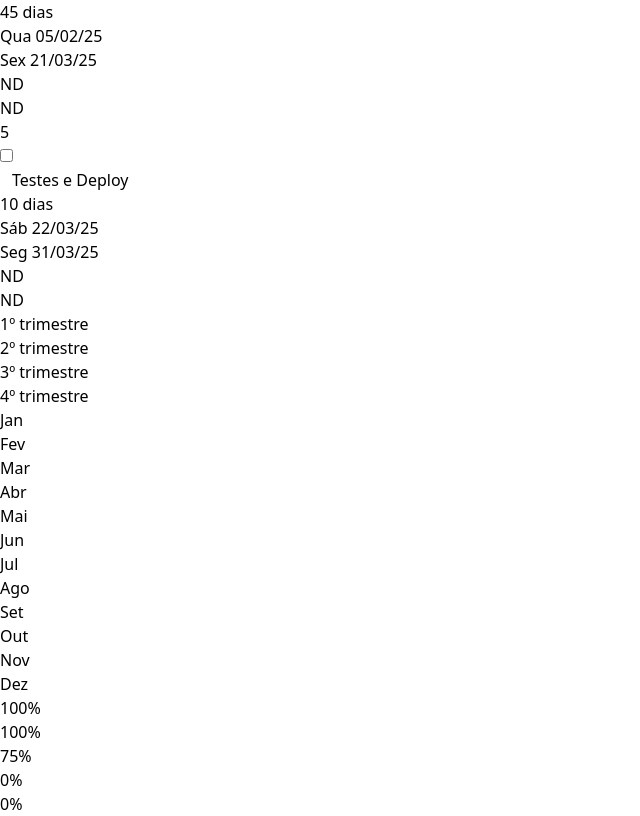
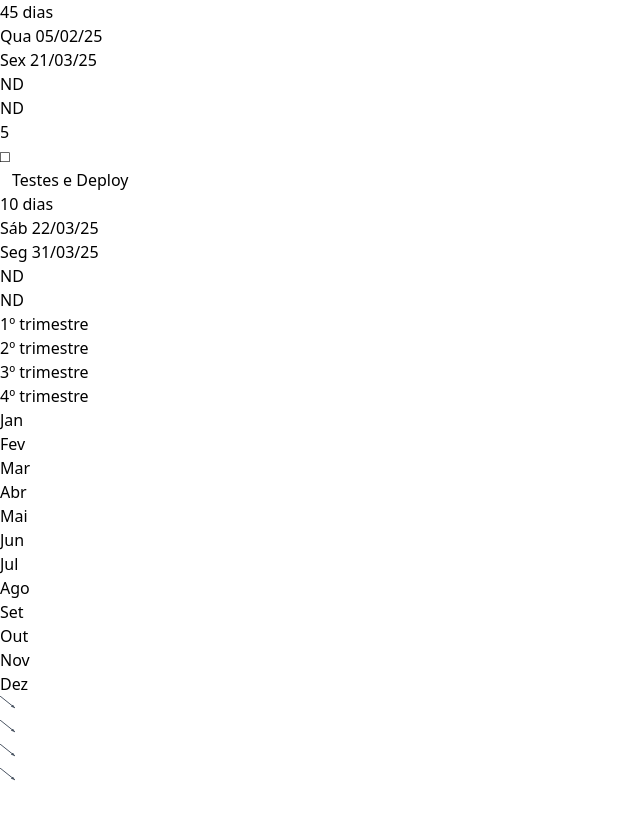
Before and after one commit to PedroReoli/Cronograma-de-Desenvolvimento-Gantt, a React (Vite) app: page / in a window 1280 px wide. Shown: the part 864-1680 px from the top of the page, without its empty margins (0-640 px from the left). After the commit the page ends 1656 px from the top, so only its background shows below. Built offline with nearby package versions, Linux system fonts and the light colour scheme.

Commit message:
Gantt Finalizado

```diff
--- a/package.json
+++ b/package.json
@@ -21,13 +21,13 @@
     "@typescript-eslint/eslint-plugin": "^6.14.0",
     "@typescript-eslint/parser": "^6.14.0",
     "@vitejs/plugin-react": "^4.2.1",
-    "autoprefixer": "^10.4.16",
+    "autoprefixer": "^10.4.21",
     "eslint": "^8.55.0",
     "eslint-plugin-react-hooks": "^4.6.0",
     "eslint-plugin-react-refresh": "^0.4.5",
-    "postcss": "^8.4.32",
+    "postcss": "^8.5.6",
     "prettier": "^3.1.1",
-    "tailwindcss": "^3.3.6",
+    "tailwindcss": "^3.4.17",
     "typescript": "^5.2.2",
     "vite": "^5.0.8"
   }
--- a/src/components/GanttSchedule.tsx
+++ b/src/components/GanttSchedule.tsx
@@ -1,17 +1,19 @@
-import { tasks, Task } from '@/data/data'
-import { useMemo } from 'react'
+"use client"
+
+import { tasks, type Task } from "@/data/data"
+import { useMemo } from "react"
 
 // Funções utilitárias para cálculos de data
 const getYearBounds = (tasks: Task[]) => {
-  const dates = tasks.flatMap(task => [
+  const dates = tasks.flatMap((task) => [
     new Date(task.startPlanned),
     new Date(task.endPlanned),
     ...(task.startActual ? [new Date(task.startActual)] : []),
     ...(task.endActual ? [new Date(task.endActual)] : []),
   ])
 
-  const minDate = new Date(Math.min(...dates.map(d => d.getTime())))
-  const maxDate = new Date(Math.max(...dates.map(d => d.getTime())))
+  const minDate = new Date(Math.min(...dates.map((d) => d.getTime())))
+  const maxDate = new Date(Math.max(...dates.map((d) => d.getTime())))
 
   return {
     start: new Date(minDate.getFullYear(), 0, 1), // 1º de janeiro
@@ -36,10 +38,10 @@ const getDaysInYear = (year: number): number => {
 
 const formatDate = (dateString: string): string => {
   const date = new Date(dateString)
-  const days = ['Dom', 'Seg', 'Ter', 'Qua', 'Qui', 'Sex', 'Sáb']
+  const days = ["Dom", "Seg", "Ter", "Qua", "Qui", "Sex", "Sáb"]
   const dayName = days[date.getDay()]
-  const day = date.getDate().toString().padStart(2, '0')
-  const month = (date.getMonth() + 1).toString().padStart(2, '0')
+  const day = date.getDate().toString().padStart(2, "0")
+  const month = (date.getMonth() + 1).toString().padStart(2, "0")
   const year = date.getFullYear().toString().slice(-2)
   return `${dayName} ${day}/${month}/${year}`
 }
@@ -62,33 +64,37 @@ const GanttSchedule = () => {
   }
 
   // Meses e trimestres
-  const months = [
-    'Jan', 'Fev', 'Mar', 'Abr', 'Mai', 'Jun',
-    'Jul', 'Ago', 'Set', 'Out', 'Nov', 'Dez'
-  ]
+  const months = ["Jan", "Fev", "Mar", "Abr", "Mai", "Jun", "Jul", "Ago", "Set", "Out", "Nov", "Dez"]
 
-  const quarters = [
-    '1º trimestre', '2º trimestre', '3º trimestre', '4º trimestre'
-  ]
+  const quarters = ["1º trimestre", "2º trimestre", "3º trimestre", "4º trimestre"]
+
+  const getCurrentDatePosition = () => {
+    const today = new Date()
+    const dayIndex = dayIndexInYear(today)
+    return (dayIndex / totalDays) * 100
+  }
+
+  const currentDatePosition = getCurrentDatePosition()
+
 
      return (
-    <div className="bg-white text-black border border-black/10 rounded-lg overflow-hidden">
+     <div className="bg-white text-black border border-black/10 rounded-lg overflow-hidden relative">
+
       {/* Container principal com scroll horizontal */}
       <div className="overflow-x-auto">
         <div className="flex min-w-max">
-
                      {/* Tabela da esquerda */}
-          <div className="flex-shrink-0 w-96">
+           <div className="flex-shrink-0 w-[1200px]">
             {/* Cabeçalho da tabela */}
             <div className="sticky top-0 bg-white border-b border-black/10 z-10">
               <div className="grid grid-cols-8 text-sm font-semibold text-black">
-                <div className="p-3 text-right border-r border-black/10">Id</div>
-                <div className="p-3 text-center border-r border-black/10">Mo</div>
+                <div className="p-3 text-center border-r border-black/10">Id</div>
+                                 <div className="p-3 text-center border-r border-black/10">Realizado</div>
                 <div className="p-3 border-r border-black/10">Nome da Tarefa</div>
                 <div className="p-3 text-center border-r border-black/10">Duração</div>
                 <div className="p-3 text-center border-r border-black/10">Início</div>
                 <div className="p-3 text-center border-r border-black/10">Término</div>
-                <div className="p-3 text-center border-r border-black/10">Pré-início real</div>
+                <div className="p-3 text-center border-r border-black/10">Predição real</div>
                 <div className="p-3 text-center">Término real</div>
               </div>
             </div>
@@ -98,41 +104,32 @@ const GanttSchedule = () => {
               {tasks.map((task, index) => (
                 <div
                   key={task.id}
-                  className={`grid grid-cols-8 text-sm border-b border-black/10 ${
-                    index % 2 === 0 ? 'bg-black/0' : 'bg-black/5'
+                  className={`grid grid-cols-8 text-sm border-b border-black/5 hover:bg-black/5 transition-colors ${
+                    index % 2 === 0 ? "bg-black/0" : "bg-black/[0.02]"
                   }`}
                 >
-                  <div className="p-3 text-right border-r border-black/10 font-mono">
-                    {task.id}
-                  </div>
-                  <div className="p-3 text-center border-r border-black/10">
-                    <input
-                      type="checkbox"
-                      checked={task.checked}
-                      readOnly
-                      className="w-4 h-4 text-black border-black/30 rounded"
-                    />
+                  <div className="p-3 text-center border-r border-black/5 font-mono text-black/80">{task.id}</div>
+                                     <div className="p-3 text-center border-r border-black/5 flex items-center justify-center gap-1">
+                     <span className="text-black text-sm">{task.checked ? "✓" : "□"}</span>
                    </div>
                   <div
-                    className="p-3 border-r border-black/10 font-medium"
+                    className="p-3 border-r border-black/5 font-medium hover:text-black/80 transition-colors"
                     style={{ marginLeft: `${(task.level - 1) * 12}px` }}
                   >
                     {task.name}
                   </div>
-                  <div className="p-3 text-center border-r border-black/10">
-                    {task.durationDays} dias
-                  </div>
-                  <div className="p-3 text-center border-r border-black/10 text-xs">
+                  <div className="p-3 text-center border-r border-black/5 text-black/70">{task.durationDays} dias</div>
+                  <div className="p-3 text-center border-r border-black/5 text-xs text-black/70">
                     {formatDate(task.startPlanned)}
                   </div>
-                  <div className="p-3 text-center border-r border-black/10 text-xs">
+                  <div className="p-3 text-center border-r border-black/5 text-xs text-black/70">
                     {formatDate(task.endPlanned)}
                   </div>
-                  <div className="p-3 text-center border-r border-black/10 text-xs">
-                    {task.startActual ? formatDate(task.startActual) : 'ND'}
+                  <div className="p-3 text-center border-r border-black/5 text-xs text-black/70">
+                    {task.startActual ? formatDate(task.startActual) : "ND"}
                   </div>
-                  <div className="p-3 text-center text-xs">
-                    {task.endActual ? formatDate(task.endActual) : 'ND'}
+                  <div className="p-3 text-center text-xs text-black/70">
+                    {task.endActual ? formatDate(task.endActual) : "ND"}
                   </div>
                 </div>
               ))}
@@ -140,24 +137,32 @@ const GanttSchedule = () => {
           </div>
 
           {/* Timeline da direita */}
-          <div className="flex-1 min-w-0">
+          <div className="flex-1 min-w-0 relative">
+                         <div
+               className="absolute top-0 bottom-0 border-l-2 border-gray-400 z-30 pointer-events-none"
+               style={{ left: `${currentDatePosition}%` }}
+             />
+
             {/* Cabeçalho da timeline */}
             <div className="sticky top-0 bg-white border-b border-black/10 z-10">
               {/* Trimestres */}
-              <div className="grid grid-cols-4 text-sm font-semibold text-black border-b border-black/10">
+              <div className="grid grid-cols-4 text-xs font-medium text-black border-b border-black/5">
                 {quarters.map((quarter) => (
-                  <div key={quarter} className="p-2 text-center border-r border-black/10 last:border-r-0">
+                                     <div
+                     key={quarter}
+                     className="py-0 px-0 text-center border-r border-black/5 last:border-r-0 bg-gray-50 text-[10px]"
+                   >
                     {quarter}
                   </div>
                 ))}
               </div>
 
               {/* Meses */}
-              <div className="grid grid-cols-12 text-xs text-black">
+              <div className="grid grid-cols-12 text-xs text-black/70">
                 {months.map((month) => (
                   <div
                     key={month}
-                    className="p-1 text-center border-r border-black/10 last:border-r-0"
+                    className="py-1 px-1 text-center border-r border-black/5 last:border-r-0 hover:bg-black/5 transition-colors"
                   >
                     {month}
                   </div>
@@ -171,20 +176,44 @@ const GanttSchedule = () => {
                 const plannedLeft = getBarPosition(task.startPlanned)
                 const plannedWidth = getBarWidth(task.startPlanned, task.endPlanned)
                 const actualLeft = task.startActual ? getBarPosition(task.startActual) : plannedLeft
-                const actualWidth = task.startActual && task.endActual
-                  ? getBarWidth(task.startActual, task.endActual)
-                  : plannedWidth
+                const actualWidth =
+                  task.startActual && task.endActual ? getBarWidth(task.startActual, task.endActual) : plannedWidth
 
                 return (
                   <div
                     key={task.id}
-                    className={`relative h-12 border-b border-black/10 ${
-                      index % 2 === 0 ? 'bg-black/0' : 'bg-black/5'
+                    className={`relative h-12 border-b border-black/5 hover:bg-black/[0.02] transition-colors group ${
+                      index % 2 === 0 ? "bg-black/0" : "bg-black/[0.01]"
                     }`}
                   >
-                    {/* Barra prevista */}
+                    {task.id < tasks.length && (
+                      <svg
+                        className="absolute top-6 pointer-events-none z-20 opacity-60"
+                        style={{
+                          left: `${plannedLeft + plannedWidth}%`,
+                          width: "20px",
+                          height: "24px",
+                        }}
+                      >
+                                                 <line
+                           x1="0"
+                           y1="0"
+                           x2="15"
+                           y2="12"
+                           stroke="rgb(75 85 99)"
+                           strokeWidth="1"
+                           markerEnd="url(#arrowhead)"
+                         />
+                         <defs>
+                           <marker id="arrowhead" markerWidth="4" markerHeight="3" refX="4" refY="1.5" orient="auto">
+                             <polygon points="0 0, 4 1.5, 0 3" fill="rgb(75 85 99)" />
+                           </marker>
+                         </defs>
+                      </svg>
+                    )}
+
                     <div
-                      className="absolute top-2 h-8 bg-black rounded-sm"
+                      className="absolute top-2 h-8 bg-gray-400 rounded-sm shadow-sm group-hover:shadow-md transition-shadow"
                       style={{
                         left: `${plannedLeft}%`,
                         width: `${plannedWidth}%`,
@@ -192,34 +221,22 @@ const GanttSchedule = () => {
                       title={`${task.name} - Previsto: ${formatDate(task.startPlanned)} a ${formatDate(task.endPlanned)}`}
                     />
 
-                    {/* Barra real (se houver) */}
                                          {task.startActual && (
                        <div
-                        className="absolute top-2 h-8 bg-black/80 border-2 border-black rounded-sm"
+                         className="absolute top-2 h-8 bg-black/80 rounded-sm shadow-sm border border-black"
                          style={{
                            left: `${actualLeft}%`,
                            width: `${actualWidth}%`,
                          }}
-                        title={`${task.name} - Real: ${formatDate(task.startActual)} a ${task.endActual ? formatDate(task.endActual) : 'Em andamento'}`}
+                         title={`${task.name} - Real: ${formatDate(task.startActual)} a ${task.endActual ? formatDate(task.endActual) : "Em andamento"}`}
                        />
                      )}
 
-                    {/* Percentual */}
-                    {task.percent !== undefined && (
-                      <div
-                        className="absolute top-1/2 left-1/2 transform -translate-x-1/2 -translate-y-1/2 text-xs font-medium text-white z-10"
-                        style={{
-                          left: `${plannedLeft + plannedWidth / 2}%`,
-                        }}
-                      >
-                        {task.percent}%
-                      </div>
-                    )}
 
-                    {/* Grid vertical dos meses */}
+
                     <div className="absolute inset-0 grid grid-cols-12 pointer-events-none">
                       {Array.from({ length: 12 }).map((_, i) => (
-                        <div key={i} className="border-r border-black/10" />
+                        <div key={i} className="border-r border-black/[0.03]" />
                       ))}
                     </div>
                   </div>
@@ -234,12 +251,3 @@ const GanttSchedule = () => {
 }
 
 export default GanttSchedule
-
-// Checkup das funções:
-// getYearBounds: Calcula os limites do ano para a escala da timeline
-// dayIndexInYear: Calcula o índice do dia no ano (0-based)
-// isLeapYear: Verifica se o ano é bissexto
-// getDaysInYear: Retorna o número total de dias no ano
-// formatDate: Formata a data para exibição curta
-// getBarPosition: Calcula a posição X da barra baseada na data
-// getBarWidth: Calcula a largura da barra baseada na duração
```
Also changed, not shown: 1 other file (tests, documents, lock files or other folders). Lines whose indentation alone changed are shown as unchanged.
